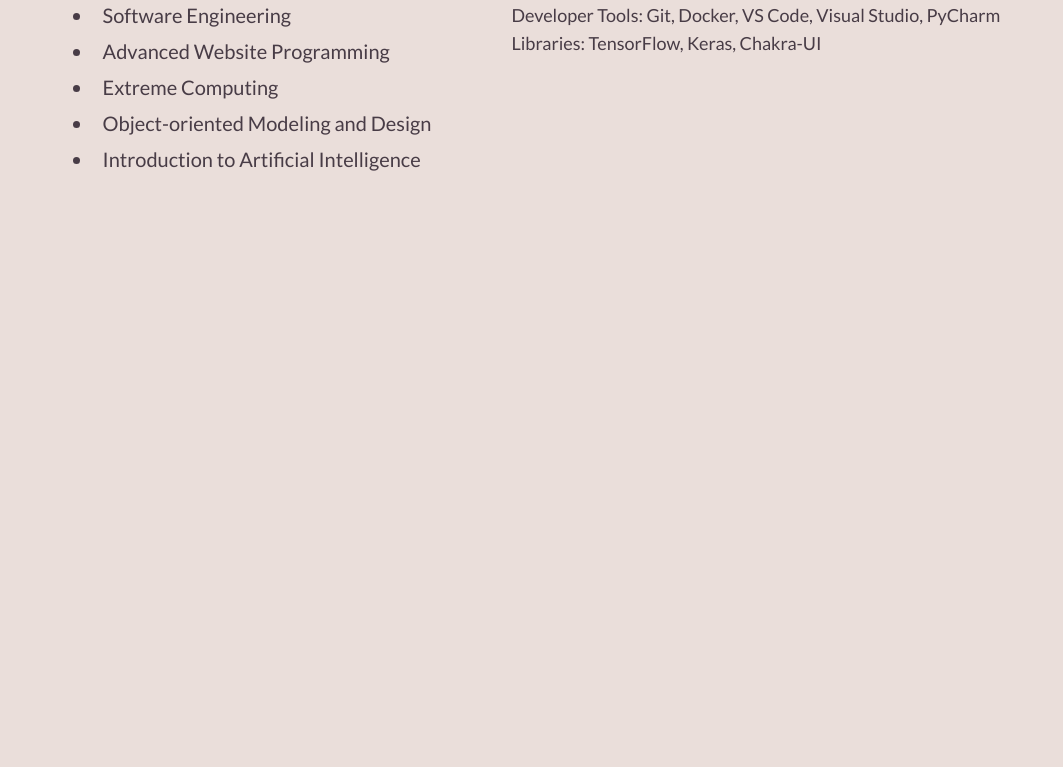
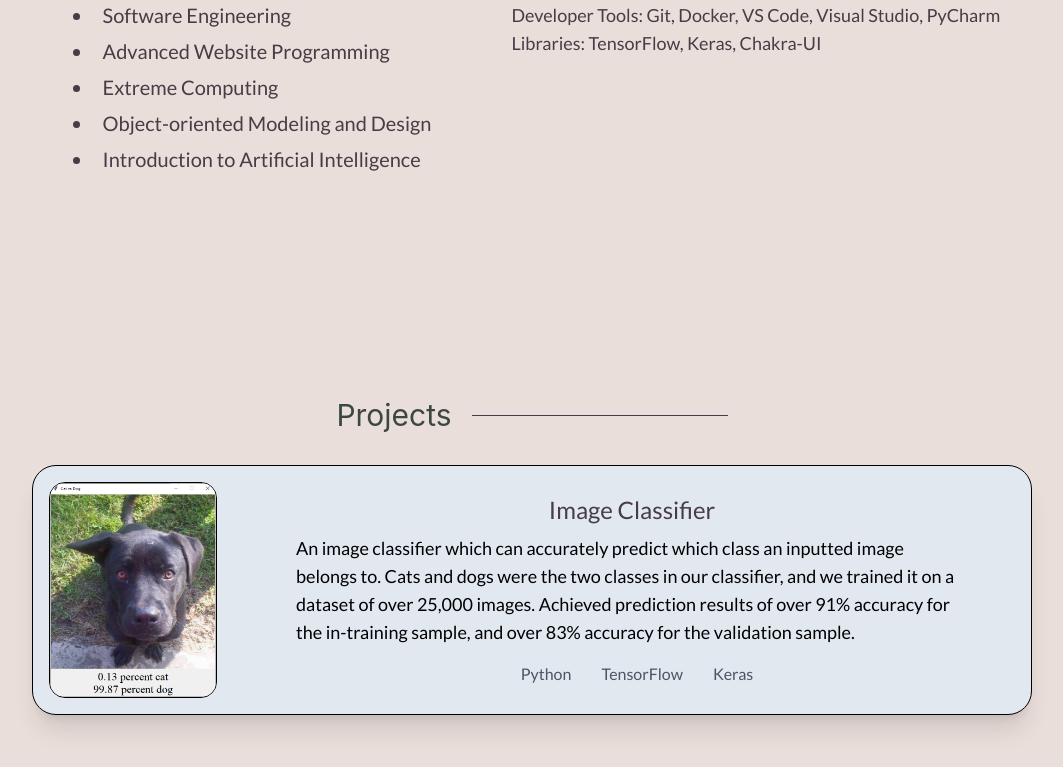
Before and after one commit to nevilmills/portfolio, a Next.js app: page / in a window 1280 px wide. Shown: the part 2011-2778 px from the top of the page, without its empty margins (108-1171 px from the left). Before the commit the page ends 2296 px from the top, so only its background shows below. Built offline with nearby package versions, Linux system fonts and the light colour scheme.

Commit message:
Add: project section and a single project entry

```diff
--- /dev/null
+++ b/components/ProjectEntry.tsx
@@ -0,0 +1,40 @@
+import Image from "next/image";
+import React from "react";
+
+interface ProjectEntryProps {}
+
+export const ProjectEntry: React.FC<ProjectEntryProps> = ({}) => {
+  return (
+    <div className="flex w-[1000px] h-[250px] border-black border-[1px] shadow-xl rounded-3xl bg-slate-200">
+      <div className="w-[200px] h-full border-black p-4">
+        <div className="w-full h-full border-black border-[1px] relative rounded-2xl overflow-hidden">
+          <Image
+            src="/dogPic.png"
+            alt="dog"
+            layout="fill"
+            objectFit="contain"
+          />
+        </div>
+      </div>
+      <div className="h-full flex flex-col items-center justify-center grow font-lato">
+        <h3 className="text-2xl text-darkliver">Image Classifier</h3>
+        <div className="max-w-2xl mt-2">
+          <p className="text-lg">
+            An image classifier which can accurately predict which class an
+            inputted image belongs to. Cats and dogs were the two classes in our
+            classifier, and we trained it on a dataset of over 25,000 images.
+            Achieved prediction results of over 91% accuracy for the in-training
+            sample, and over 83% accuracy for the validation sample.
+          </p>
+        </div>
+        <div className="mt-4">
+          <ul className="flex space-x-5 text-gray-600">
+            <li>Python</li>
+            <li>TensorFlow</li>
+            <li>Keras</li>
+          </ul>
+        </div>
+      </div>
+    </div>
+  );
+};
--- /dev/null
+++ b/components/sections/Projects.tsx
@@ -0,0 +1,16 @@
+import React from "react";
+import { ProjectEntry } from "../ProjectEntry";
+import { SectionHeader } from "../SectionHeader";
+
+interface ProjectsProps {}
+
+export const Projects: React.FC<ProjectsProps> = ({}) => {
+  return (
+    <section className="flex flex-col items-center py-28">
+      <SectionHeader text="Projects" />
+      <div className="mt-8 space-y-2">
+        <ProjectEntry />
+      </div>
+    </section>
+  );
+};
--- a/pages/index.tsx
+++ b/pages/index.tsx
@@ -7,6 +7,7 @@ import { Introduction } from "../components/sections/Introduction";
 import { NavBar } from "../components/NavBar";
 import { Wrapper } from "../components/Wrapper";
 import styles from "../styles/Home.module.css";
+import { Projects } from "../components/sections/Projects";
 
 const Home: NextPage = () => {
   return (
@@ -15,6 +16,7 @@ const Home: NextPage = () => {
       <Introduction />
       <About />
       <Experience />
+      <Projects />
     </div>
   );
 };
```
Also changed, not shown: public/dogPic.png (added).
